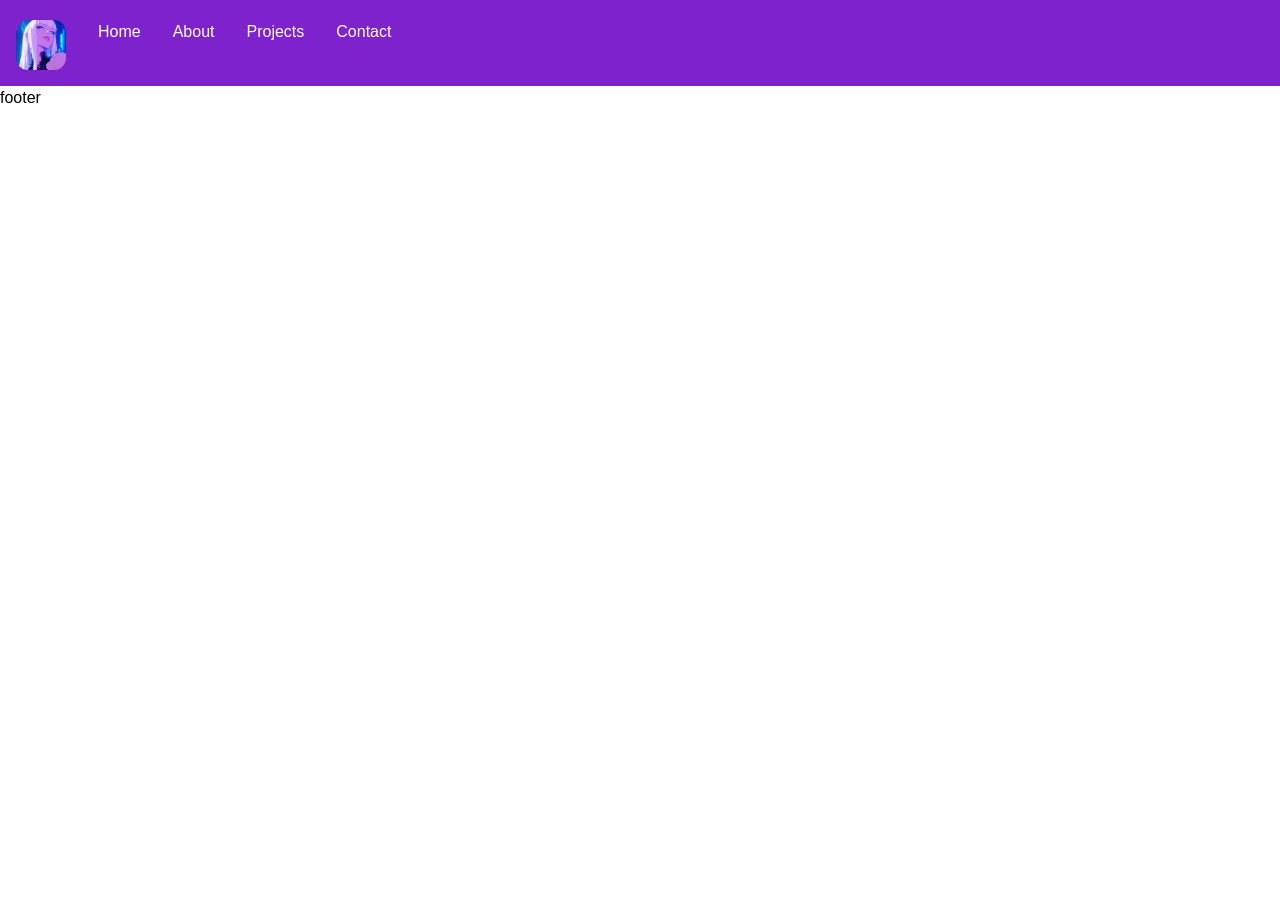
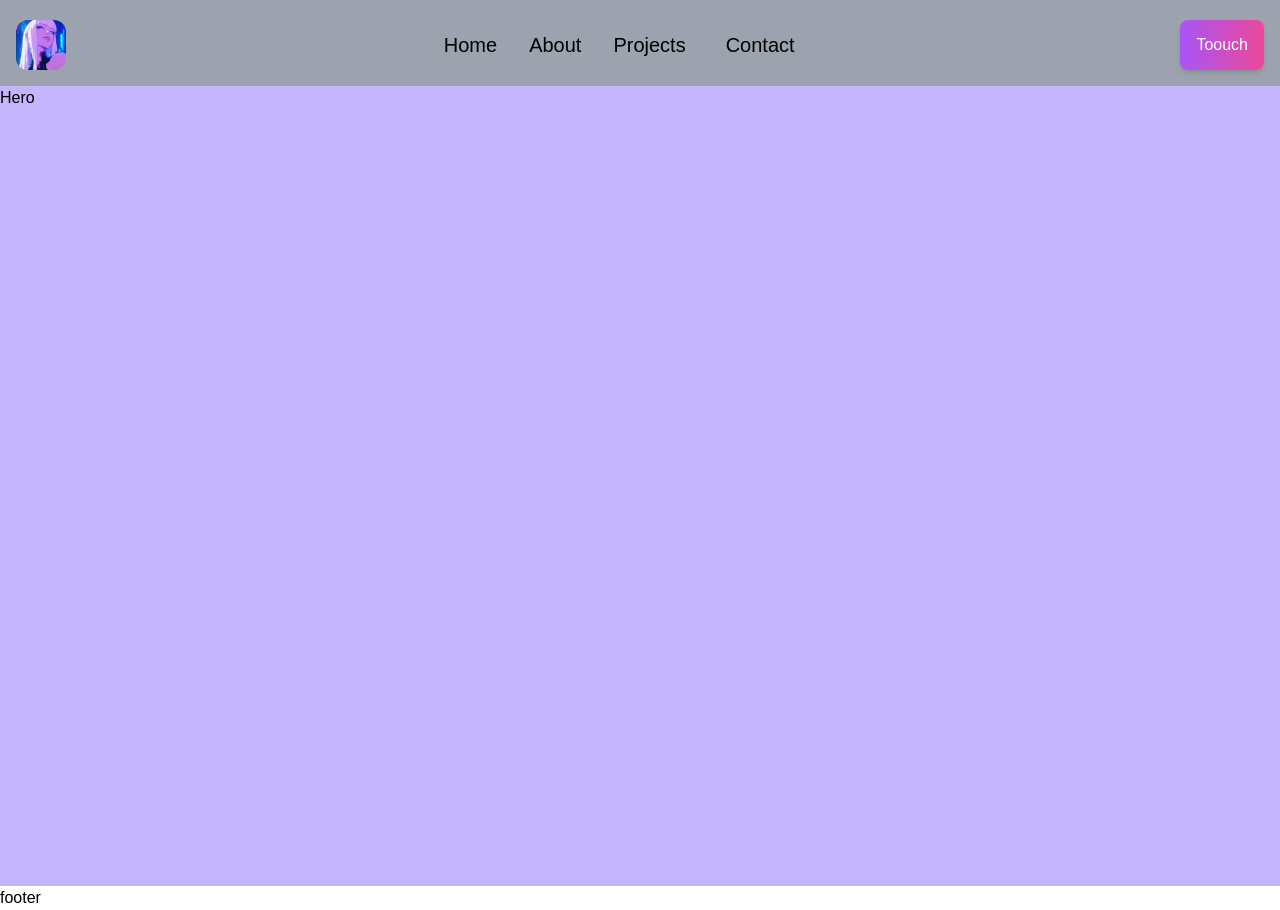
Before and after one commit to 0AnshuAditya0/Personal-blog, a Next.js app: page / in a window 1280 px wide. Before the commit the page ends 800 px from the top, so only its background shows below. Built offline with nearby package versions, Linux system fonts and the light colour scheme.

Commit message:
navbar and next compo learnt

```diff
--- a/src/app/layout.js
+++ b/src/app/layout.js
@@ -2,6 +2,7 @@ import localFont from "next/font/local";
 import Footer from "@/components/footer";
 import Navbar from "@/components/navbar";
 import "./globals.css";
+import Hero from "@/components/hero";
 
 
 export const metadata = {
@@ -19,6 +20,7 @@ export default function RootLayout({ children }) {
       <body>
         <Navbar />
         {children}
+        <Hero />
         <Footer />
       </body>
     </html>
--- a/src/app/page.js
+++ b/src/app/page.js
@@ -4,7 +4,6 @@ export default function Home() {
   return (
     <div className="">
 
-
     </div>
   );
 }
--- /dev/null
+++ b/src/components/hero.js
@@ -0,0 +1,13 @@
+import React from 'react'
+
+const Hero = () => {
+  return (
+    <div
+    className=" w-full h-screen bg-violet-300"
+    >
+        Hero
+    </div>
+  )
+}
+
+export default Hero
--- a/src/components/navbar.js
+++ b/src/components/navbar.js
@@ -1,27 +1,46 @@
-// Mark this as a Client Component
-
+// In Next.js, you use the "use client" directive at the top of a component file to indicate that the component should be rendered on the client side. This is necessary for components that utilize hooks like useState or useEffect, which require a browser environment. Without this directive, the component would be treated as a server component, which does not support such hooks, leading to errors.
+"use client";
 import Image from 'next/image';
 import Link from 'next/link';
 
-const Navbar = () => {
 
+import { usePathname } from 'next/navigation';
+
+
+export default function Navbar() {
+  const pathname = usePathname();
+  // Use usePathname to handle active links:
   return (
-    <nav className="bg-purple-700 text-white p-4 pt-5 flex justify-between ">
-      {/* Navbar Links */}
-      <ul className="flex space-x-8">
-        <Image src="/images/edgrun.jpg"
+    <nav className="bg-gray-400 text-black p-4 pt-5 flex justify-between ">
+      <Image src="/images/edgrun.jpg"
         width={50}
         height={50}
         className="rounded-xl"
+      />
 
-        />
-        <li><Link href="/">Home</Link></li>
-        <li><Link href="/about">About</Link></li>
-        <li><Link href="/projects">Projects</Link></li>
-        <li><Link href="/contact">Contact</Link></li>
+
+      <ul className="flex space-x-8 justify-between items-center text-xl">
+        <li><Link
+        className="hover:bg-black hover:rounded-md hover:text-cyan-300 hover:p-2 hover:m-2"
+        href="/"
+        >Home</Link></li>
+
+        <li><Link
+        className="hover:bg-black hover:rounded-md hover:text-cyan-300 hover:p-2 hover:m-2"
+        href="/about"
+        >About</Link></li>
+
+        <li><Link className="hover:bg-black hover:rounded-md hover:text-cyan-300 hover:p-2 hover:m-2" href="/projects">Projects</Link></li>
+        {/* Use usePathname to handle active links: */}
+        <li><Link className={`p-2 rounded ${pathname === '/contact' ? 'text-red-500 bg-yellow-300' : ''} hover:bg-black hover:rounded-md hover:text-cyan-300 hover:p-2 hover:m-2 `} href="/contact">Contact</Link></li>
       </ul>
+
+
+      <button className="bg-gradient-to-r from-purple-500 to-pink-500 text-white px-4 py-2 rounded-lg shadow-md hover:from-pink-500 hover:to-purple-500">
+        <Link href="/">Toouch</Link>
+      </button>
+
+
     </nav>
   );
 };
-
-export default Navbar;
```
